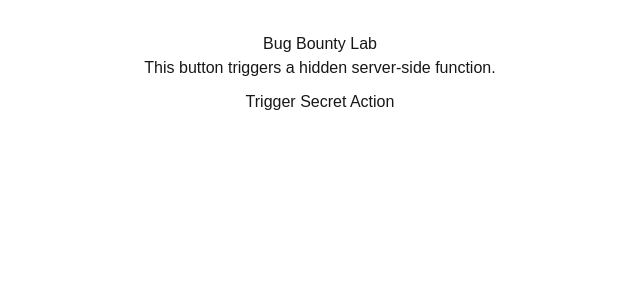
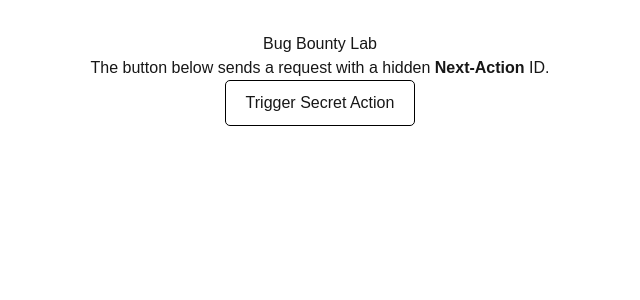
Before and after one commit to sober1102/nextjs-boilerplate, a Next.js app: page / in a window 1280 px wide. Shown: the top 300 px of the page, without its empty margins (320-960 px from the left). Built offline with nearby package versions, Linux system fonts and the light colour scheme.

Commit message:
Update page.tsx

```diff
--- a/app/page.tsx
+++ b/app/page.tsx
@@ -1,16 +1,18 @@
 export default function Home() {
-  async function mySecretAction() {
+  async function mySecretAction(formData: FormData) {
     'use server';
-    console.log("SERVER SIDE: This action was triggered!");
-    return { message: "Access Granted: You found the hidden action!" };
+    // We access the server-side console here
+    console.log("SERVER SIDE: Action triggered by user!");
+    // In a real hack, we'd try to leak data here
   }
 
   return (
-    <main style={{ padding: '2rem', textAlign: 'center' }}>
+    <main style={{ padding: '2rem', textAlign: 'center', fontFamily: 'sans-serif' }}>
       <h1>Bug Bounty Lab</h1>
-      <p>This button triggers a hidden server-side function.</p>
+      <p>The button below sends a request with a hidden <b>Next-Action</b> ID.</p>
+
       <form action={mySecretAction}>
-        <button type="submit" style={{ padding: '10px 20px', cursor: 'pointer' }}>
+        <button type="submit" style={{ padding: '10px 20px', cursor: 'pointer', borderRadius: '5px', border: '1px solid #000' }}>
           Trigger Secret Action
         </button>
       </form>
```
